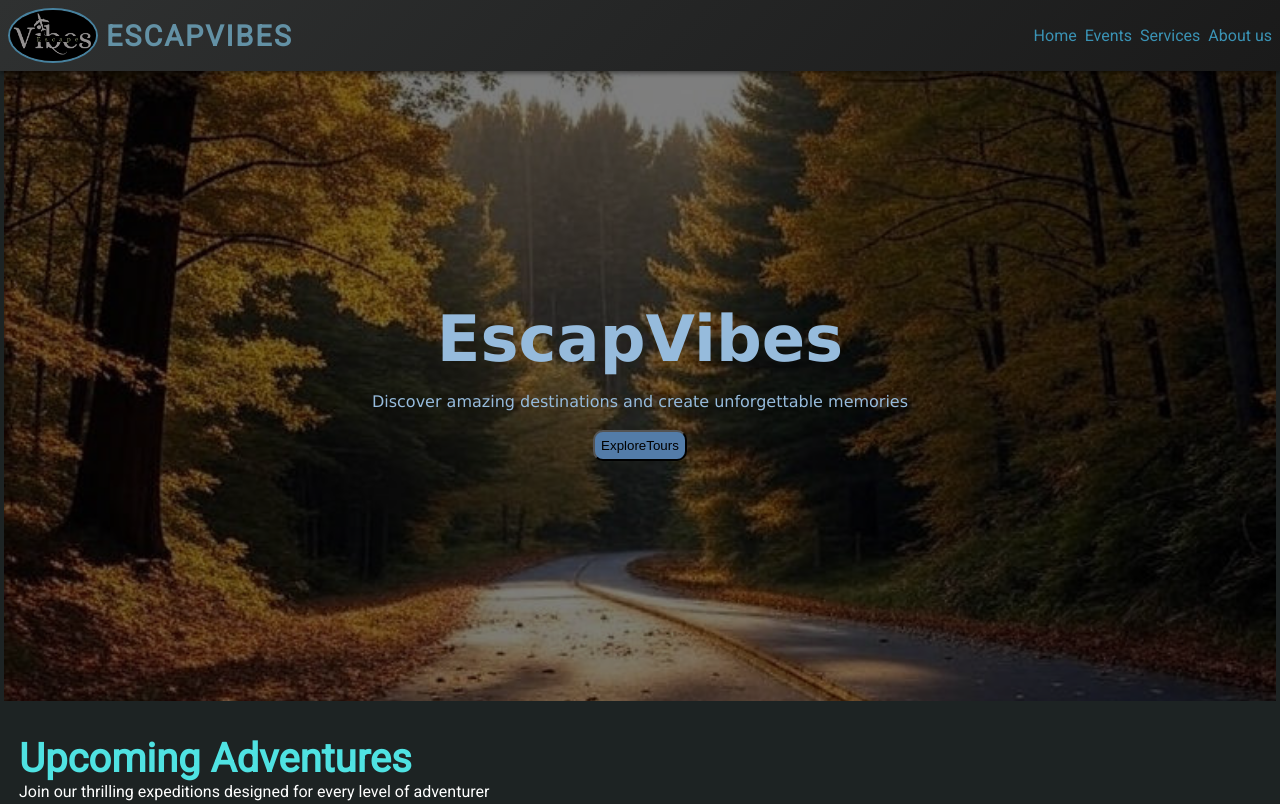
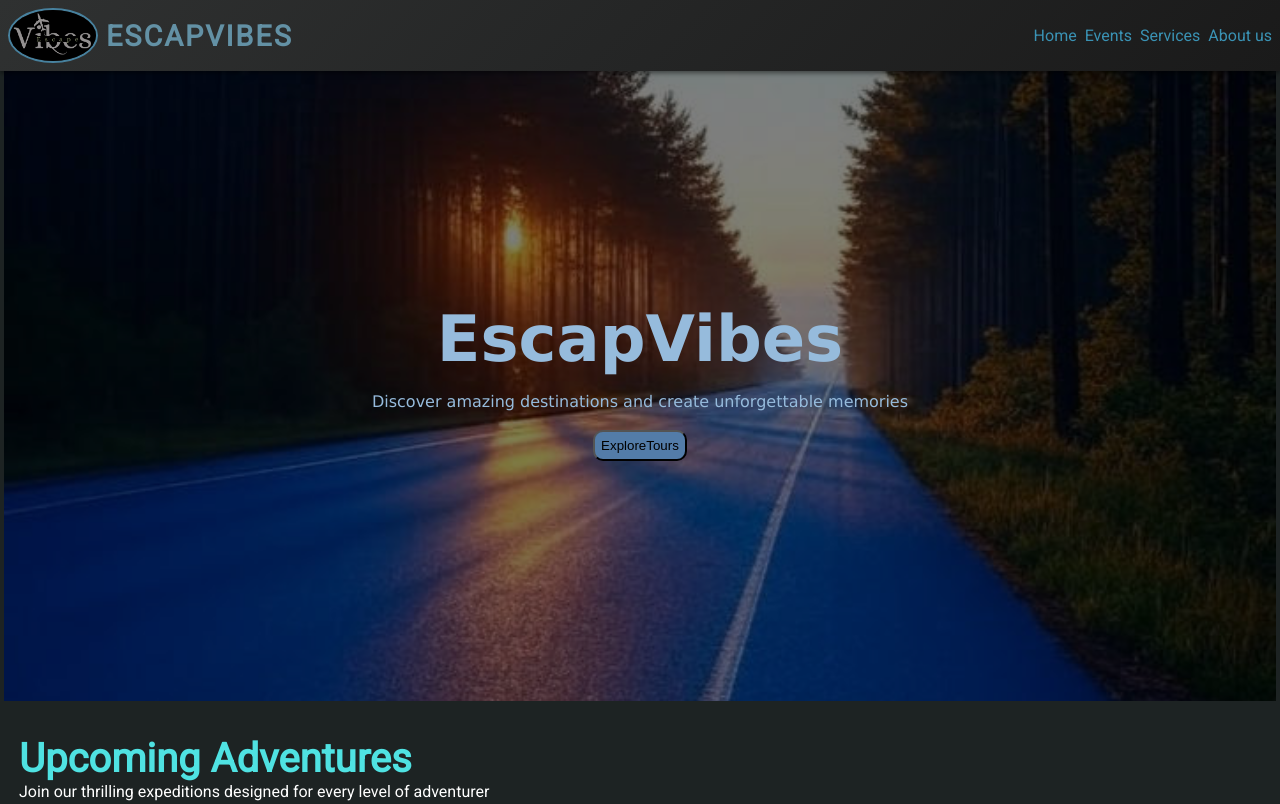
Before and after one commit to Jimmyforever101/EscapVibes, a plain HTML site: page index.html in a window 1280 px wide. Shown: the top 804 px of the page. Drawn offline with Linux system fonts and the light colour scheme.

Commit message:
Update hero section background image to enhance visual appeal

```diff
--- a/index.html
+++ b/index.html
@@ -27,7 +27,7 @@
         </div>
     </header><br><br><br>
     <!-- Hero Section with Background Image -->
-    <section class="hero-section" style="background-image: url('assets/img/hero.jpg');">
+    <section class="hero-section" style="background-image: url('assets/img/hero3.jpg');">
         <div class="container">
             <h1>EscapVibes</h1>
             <p>Discover amazing destinations and create unforgettable memories</p><br>
```
